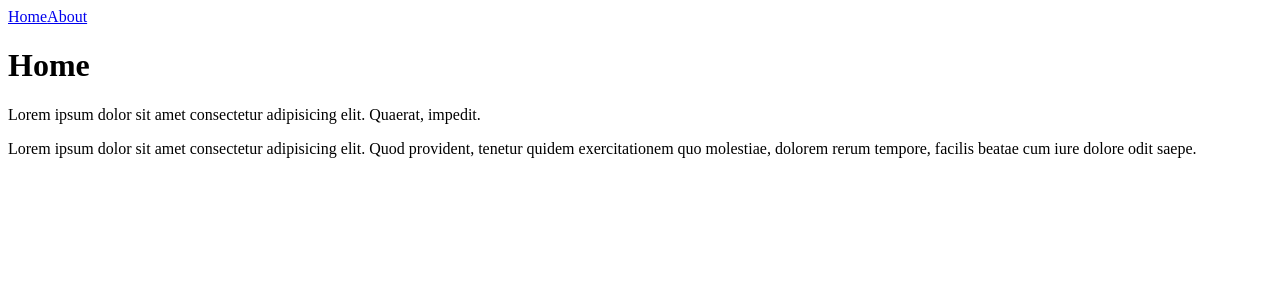
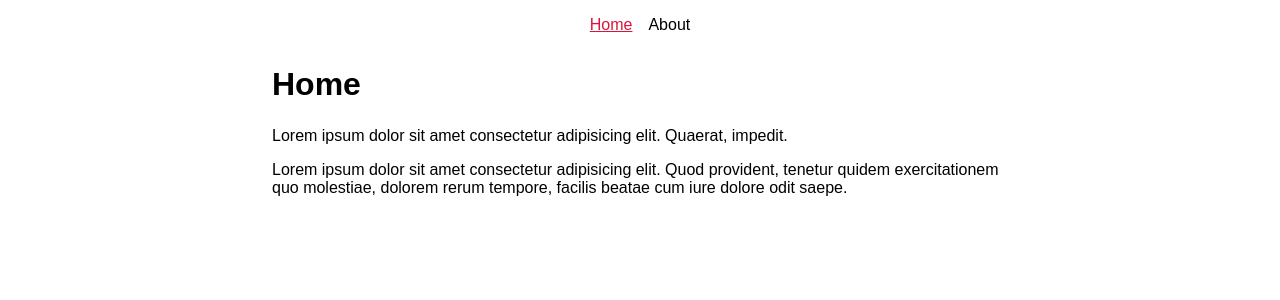
Before and after one commit to itsyuxuan/vue-router-animations, a Vue app: page / in a window 1280 px wide. Shown: the top 300 px of the page. Built offline with nearby package versions, Linux system fonts and the light colour scheme.

Commit message:
feat: link exact active

```diff
--- a/src/App.vue
+++ b/src/App.vue
@@ -7,11 +7,57 @@
       <router-link to="/about">About</router-link>
     </nav>
     <router-view v-slot="{ Component }">
-      <transition>
+      <transition name="fade">
         <component :is="Component"></component>
       </transition>
     </router-view>
   </div>
 </template>
 
-<style></style>
+<style>
+* {
+  margin: 0;
+  padding: 0;
+  box-sizing: border-box;
+  font-family: 'montserrat', sans-serif;
+}
+nav {
+  display: flex;
+  align-items: center;
+  justify-content: center;
+  padding: 1rem;
+}
+
+nav a {
+  margin: 0 0.5rem;
+  color: black;
+  text-decoration: none;
+}
+
+nav a:hover,
+nav a.router-link-exact-active {
+  color: crimson;
+  text-decoration: underline;
+}
+
+main {
+  padding: 1rem;
+  max-width: 768px;
+  margin: 0 auto;
+  will-change: transform, opacity;
+}
+
+img {
+  width: 100%;
+  max-width: 100%;
+  margin-bottom: 1.5rem;
+}
+
+h1 {
+  margin-bottom: 1.5rem;
+}
+
+p {
+  margin-bottom: 1rem;
+}
+</style>
```
